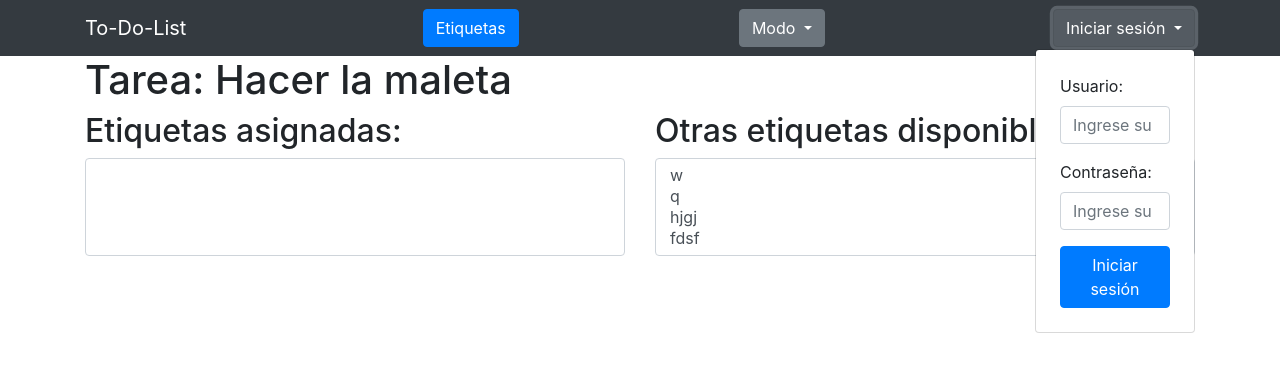
After one commit to oslianyabel/Proyecto-Django, a Django app: page /tasks/tags/11 in a window 1280 px wide, after a click on "Iniciar sesión". The commit adds this page. Shown: the top 372 px of the page. Run offline with Django 3.2, Linux system fonts and the light colour scheme; data comes from the database, SQL or seed files in the repository; both versions use the stored data as it was after the commit; lists and menus that the app fills with data are empty; some libraries are stand-ins or nearby versions.

Commit message:
version beta

```diff
--- a/todolist/app/static/app/css/register.css
+++ b/todolist/app/static/app/css/register2.css
@@ -25,3 +25,7 @@ body {
     color: white !important;
     background-color: #3b5998;
 }
+
+.helptext {
+    display: none;
+}
--- a/todolist/app/static/app/js/crud.js
+++ b/todolist/app/static/app/js/crud3.js
@@ -25,6 +25,7 @@ function crearTarea(data) {
     <button onclick="completar(${data.id})" class="btn btn-sm btn-success float-end complete-btn"><i class="fas fa-check-circle"></i></button>
     <button type="button" class="margen btn btn-sm btn-warning float-end edit-btn"><i class="fas fa-edit"></i></button>
     <button onclick="eliminar(${data.id})" class="btn btn-sm btn-danger float-end delete-btn"><i class="fas fa-trash-alt"></i></button>
+    <a href="tags/${data.id}" class="btn btn-sm btn-info float-end ml-2"><i class="fas fa-tag"></i></a>
     `;
     let grupo;
     if (data.is_public)
@@ -66,6 +67,7 @@ function actualizarTarea(data) {
             <button onclick="completar(${data.id})" class="btn btn-sm btn-success float-end complete-btn"><i class="fas fa-check-circle"></i></button>
             <button type="button" class="margen btn btn-sm btn-warning float-end edit-btn"><i class="fas fa-edit"></i></button>
             <button onclick="eliminar(${data.id})" class="btn btn-sm btn-danger float-end delete-btn"><i class="fas fa-trash-alt"></i></button>
+            <a href="tags/${data.id}" class="btn btn-sm btn-info float-end ml-2"><i class="fas fa-tag"></i></a>
             `;
 }
 
--- /dev/null
+++ b/todolist/app/static/app/js/tags_task.js
@@ -0,0 +1,53 @@
+document.addEventListener("DOMContentLoaded", function () {
+    let asignadasSelect = document.getElementById("etiquetas-asignadas");
+    let disponiblesSelect = document.getElementById("etiquetas-disponibles");
+
+    asignadasSelect.addEventListener("change", function () {
+        let select = getSelectedOptionValue(asignadasSelect);
+        fetch("select/" + task_id + "/" + select, {
+            method: 'DELETE',
+            headers: {
+                "X-CSRFToken": csrftoken,
+            },
+        }).
+            then(response => response.json()).
+            then(data => {
+                console.log(data.message);
+                moveSelectedOptions(asignadasSelect, disponiblesSelect);
+            }).catch(error => {
+                alert("Error al asignar etiqueta a tarea");
+                console.log(error);
+            });
+    });
+
+    disponiblesSelect.addEventListener("change", function () {
+        let select = getSelectedOptionValue(disponiblesSelect);
+        fetch("select/" + task_id + "/" + select, {
+            method: 'GET',
+            headers: {
+                "X-CSRFToken": csrftoken,
+            },
+        }).
+            then(response => response.json()).
+            then(data => {
+                console.log(data.message);
+                moveSelectedOptions(disponiblesSelect, asignadasSelect);
+            }).catch(error => {
+                alert("Error al asignar etiqueta a tarea");
+                console.log(error);
+            });
+    });
+});
+
+function moveSelectedOptions(sourceSelect, targetSelect) {
+    let selectedOptions = sourceSelect.selectedOptions;
+    for (let i = 0; i < selectedOptions.length; i++) {
+        let option = selectedOptions[i];
+        targetSelect.appendChild(option);
+    }
+}
+
+function getSelectedOptionValue(selectElement) {
+    var selectedOption = selectElement.selectedOptions[0];
+    return selectedOption ? selectedOption.value : null;
+}
--- a/todolist/app/templates/app/tags.html
+++ b/todolist/app/templates/app/tags.html
@@ -13,7 +13,7 @@
 <body>
   <nav class="navbar navbar-dark bg-dark">
       <div class="container">
-        <a class="navbar-brand" href="list">Tags</a>
+        <a class="navbar-brand" href="../list">Tags</a>
 
         <a class="btn btn-primary" href="../list">Tareas</a>
 
--- /dev/null
+++ b/todolist/app/templates/app/tags_task.html
@@ -0,0 +1,102 @@
+<!DOCTYPE html>
+<html lang="es">
+<head>
+    <meta charset="UTF-8">
+    <title>Etiquetas por tarea</title>
+    <!-- Agrega el enlace al CSS de Bootstrap -->
+    <link href="https://maxcdn.bootstrapcdn.com/bootstrap/4.5.2/css/bootstrap.min.css" rel="stylesheet">
+    {% load static %}
+</head>
+<body>
+    <nav class="navbar navbar-dark bg-dark">
+        <div class="container">
+          <a class="navbar-brand" href="../list">To-Do-List</a>
+
+          <a class="btn btn-primary" href="../tags/list">Etiquetas</a>
+
+          <!-- Botón para alternar entre modo claro y modo oscuro -->
+          <div class="dropdown mr-2">
+            <button class="btn btn-secondary dropdown-toggle" type="button" id="dropdownThemeButton" data-toggle="dropdown" aria-haspopup="true" aria-expanded="false">
+              Modo
+            </button>
+            <div class="dropdown-menu" aria-labelledby="dropdownThemeButton">
+              <button class="dropdown-item" onclick="setTheme('claro')">Modo claro</button>
+              <button class="dropdown-item" onclick="setTheme('oscuro')">Modo oscuro</button>
+            </div>
+          </div>
+
+          <!-- Formulario de inicio de sesión -->
+          <div class="dropdown">
+            <button class="btn btn-secondary dropdown-toggle" type="button" id="dropdownMenuButton" data-toggle="dropdown" aria-haspopup="true" aria-expanded="false">
+              Iniciar sesión
+            </button>
+            <div class="dropdown-menu dropdown-menu-right" aria-labelledby="dropdownMenuButton">
+              <form class="px-4 py-3 login-form" method='POST' action={% url 'custom_login' %}>
+                {% csrf_token %}
+                <div class="form-group">
+                  <label for="username">Usuario:</label>
+                  <input type="text" class="form-control" id="username" name="username" placeholder="Ingrese su nombre de usuario">
+                </div>
+                <div class="form-group">
+                  <label for="password">Contraseña:</label>
+                  <input type="password" class="form-control" id="password" name="password" placeholder="Ingrese su contraseña">
+                </div>
+                <button type="submit" class="btn btn-primary">Iniciar sesión</button>
+              </form>
+            </div>
+          </div>
+          {% if user.is_authenticated %}
+          <span class="navbar-text mr-3">Hola, {{ user.username }} <i id="saludo" class="fas fa-hand-paper"></i></span>
+          <a href="{% url 'exit' %}" class="btn btn-outline-light">Cerrar sesión</a>
+          {% endif %}
+        </div>
+    </nav>
+
+    <div class="container">
+        <div class="row">
+            <div class="col">
+                <h1>Tarea: {{ task.titulo }}</h1>
+            </div>
+        </div>
+        <div class="row">
+            <div class="col">
+                <h2>Etiquetas asignadas:</h2>
+                <select id="etiquetas-asignadas" class="form-control" multiple>
+                    {% for etiqueta in tags_task %}
+                        <option class="eliminar" value="{{ etiqueta.id }}">{{ etiqueta.nombre }}</option>
+                    {% endfor %}
+                </select>
+            </div>
+            <div class="col">
+                <h2>Otras etiquetas disponibles:</h2>
+                <select id="etiquetas-disponibles" class="form-control" multiple>
+                    {% for etiqueta in tags %}
+                        <option class="agregar" value="{{ etiqueta.id }}">{{ etiqueta.nombre }}</option>
+                    {% endfor %}
+                </select>
+            </div>
+        </div>
+    </div>
+
+    <!-- Agrega el script de jQuery -->
+    <script src="https://code.jquery.com/jquery-3.6.0.min.js"></script>
+    <!-- Agrega el script de Bootstrap -->
+    <script src="https://maxcdn.bootstrapcdn.com/bootstrap/4.5.2/js/bootstrap.min.js"></script>
+    <script src="{% static 'app/js/tags_task.js' %}"></script>
+    {% csrf_token %}
+    <script>
+        const task_id = {{task.id}};
+        const csrftoken = document.querySelector('[name=csrfmiddlewaretoken]').value;
+        function setTheme(theme) {
+          if (theme === 'claro') {
+            document.body.classList.remove('dark-mode');
+          } else if (theme === 'oscuro') {
+            document.body.classList.add('dark-mode');
+          }
+        }
+        $(document).ready(function(){
+            $('[data-toggle="tooltip"]').tooltip();
+        });
+    </script>
+</body>
+</html>
--- a/todolist/app/templates/registration/login.html
+++ b/todolist/app/templates/registration/login.html
@@ -47,10 +47,9 @@
                                         <button class="btn btn-lg btn-primary btn-login text-uppercase fw-bold mb-2"
                                             type="submit">Iniciar Sesión</button>
                                         <div class="text-center">
-                                            <a class="small" href="#">Registrarse</a>
+                                            <a class="small" href={% url 'register' %} >Registrarse</a>
                                         </div>
                                     </div>
-
                                 </form>
                             </div>
                         </div>
--- a/todolist/app/urls.py
+++ b/todolist/app/urls.py
@@ -3,9 +3,12 @@ from . import views, tags_views, login_views
 
 urlpatterns = [
     path("list", views.list, name = "list"),
+    path("list/<int:id>", views.filter, name = "filter"),
+    path("tags/list", tags_views.list, name = "tags-list"),
+    path("tags/<int:id>", views.tags_task, name = "tags_task"),
+    path("tags/select/<int:id>", tags_views.select, name = "tags-select"),
+    path("tags/select/<int:id_task>/<int:id_tag>", views.attach, name = "attach"),
     path("login", login_views.custom_login, name = "custom_login"),
     path("exit", login_views.exit, name = "exit"),
     path("select/<int:id>", views.select, name = "select"),
-    path("tags/list", tags_views.list, name = "tags-list"),
-    path("tags/select/<int:id>", tags_views.select, name = "tags-select"),
 ]
--- a/todolist/app/views.py
+++ b/todolist/app/views.py
@@ -83,28 +83,47 @@ class UserViewSet(viewsets.ModelViewSet):
     queryset = User.objects.all()
     serializer_class = UserSerializer
 
-def register(request):
-    if request.method == 'POST':
-        form = UserCreationForm(request.POST)
-        if form.is_valid():
-            form.save()
-            username = form.cleaned_data.get('username')
-            password = form.cleaned_data.get('password1')
-            user = authenticate(username=username, password=password)
-            login(request, user)
-            return redirect('index')  # Reemplaza 'home' con la URL a la que quieres redirigir después del registro
-    else:
-        form = UserCreationForm()
-    return render(request, 'app/register.html', {'form': form})
+def tags_task(request, id):
+    task = Task.objects.get(id = id)
+    tags = Tag.objects.exclude(tasks=task)
+    tags_task = task.tag_set.all()
+
+    serializer_task = TaskSerializer(task)
+    serializer_tags = TagSerializer(tags, many=True)
+    serializer_tt = TagSerializer(tags_task, many=True)
+    context = {
+        "task": serializer_task.data,
+        "tags": serializer_tags.data,
+        "tags_task": serializer_tt.data,
+    }
+    return render(request, "app/tags_task.html", context)
+
 
 def attach(request, id_task, id_tag):
-    task = Task.objects.all(id = id_task)
+    task = Task.objects.get(id = id_task)
     tag = Tag.objects.get(id = id_tag)
-    tag.tasks.add(task)
-    return JsonResponse({"message": "etiqueta agregada a la tarea"})
+    if request.method == 'GET':
+        tag.tasks.add(task)
+        return JsonResponse({"message": "etiqueta agregada a la tarea"})
+    if request.method == 'DELETE':
+        tag.tasks.remove(task)
+        return JsonResponse({"message": "etiqueta quitada de la tarea"})
+    else:
+        return JsonResponse()
 
-def detach(request, id_task, id_tag):
-    task = Task.objects.all(id = id_task)
-    tag = Tag.objects.get(id = id_tag)
-    tag.tasks.remove(task)
-    return JsonResponse({"message": "etiqueta quitada de la tarea"})
+def filter(request, id):
+    tags = Tag.objects.all()
+    tag = Tag.objects.get(id = id)
+    public = Task.objects.filter(is_public = True, tag = tag)
+    private = Task.objects.filter(autor = request.user, is_public = False, tag = tag)
+
+    tag_serializer = TagSerializer(tags, many=True)
+    public_serializer = TaskSerializer(public, many=True)
+    private_serializer = TaskSerializer(private, many=True)
+
+    context = {
+        "public" : public_serializer.data,
+        "private" : private_serializer.data,
+        "tags" : tag_serializer.data,
+    }
+    return render(request, "app/index.html", context)
--- a/todolist/todolist/urls.py
+++ b/todolist/todolist/urls.py
@@ -20,6 +20,7 @@ from django.conf.urls.static import static
 from rest_framework import routers
 from app.views import UserViewSet
 from django.contrib.auth import views as auth_views
+from app import login_views
 
 # Routers provide an easy way of automatically determining the URL conf.
 router = routers.DefaultRouter()
@@ -31,8 +32,9 @@ router.register(r'users', UserViewSet)
 urlpatterns = [
     path("tasks/", include("app.urls")),
     path('admin/', admin.site.urls),
-    path('', include(router.urls)),
+    #path('', include(router.urls)),
     path('accounts/', include('django.contrib.auth.urls')),
+    path("register", login_views.registro, name = "register"),
     path('api-auth/', include('rest_framework.urls', namespace='rest_framework')),
 ] + static(settings.STATIC_URL,
            document_root=settings.STATIC_ROOT)
```
Also changed, not shown: todolist/app/login_views.py (+15 -3 lines), todolist/app/static/app/css/style6.css (renamed from todolist/app/static/app/css/style5.css, +30 -0 lines), todolist/app/static/app/js/sacudir.js (added, +15 -0 lines), todolist/app/templates/app/index.html (+17 -10 lines), todolist/app/templates/app/register.html (+38 -3 lines), todolist/app/templates/app/register2.html (deleted, +0 -80 lines), todolist/db.sqlite3, 1 other file.
